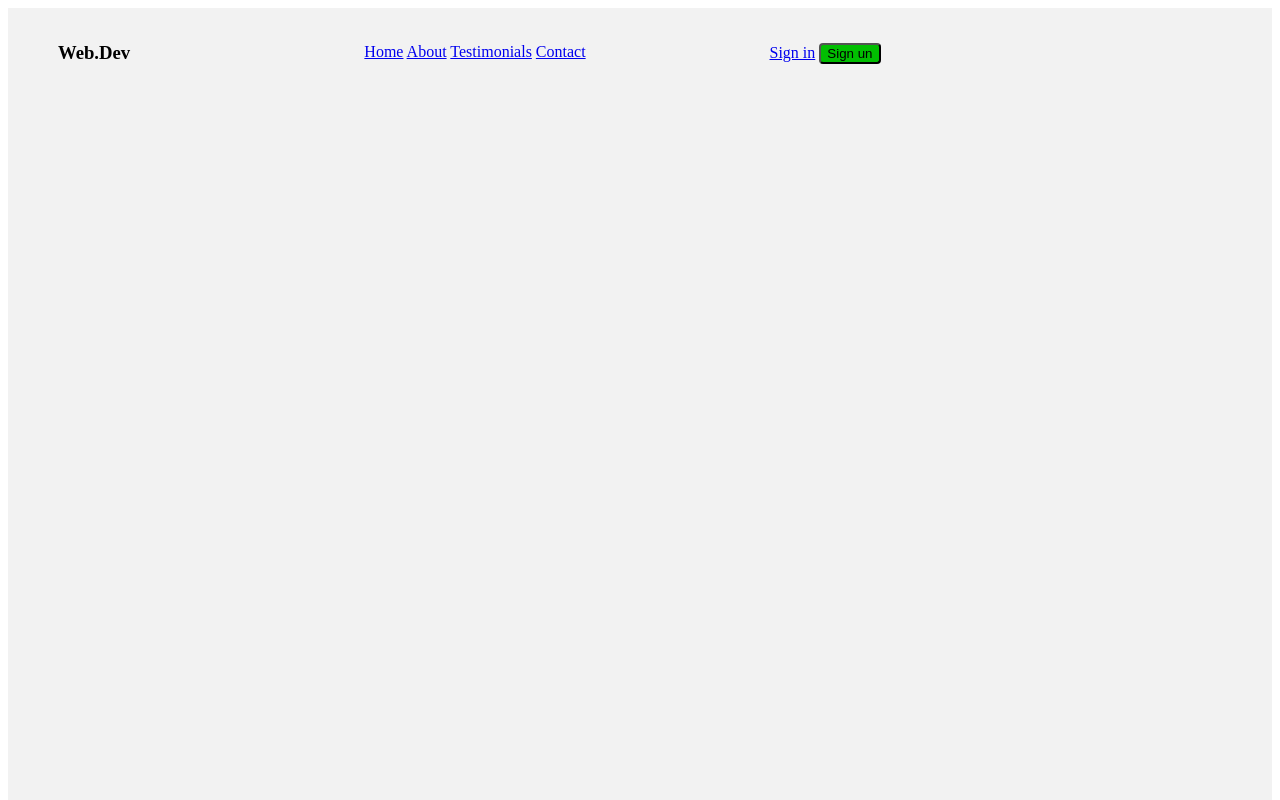
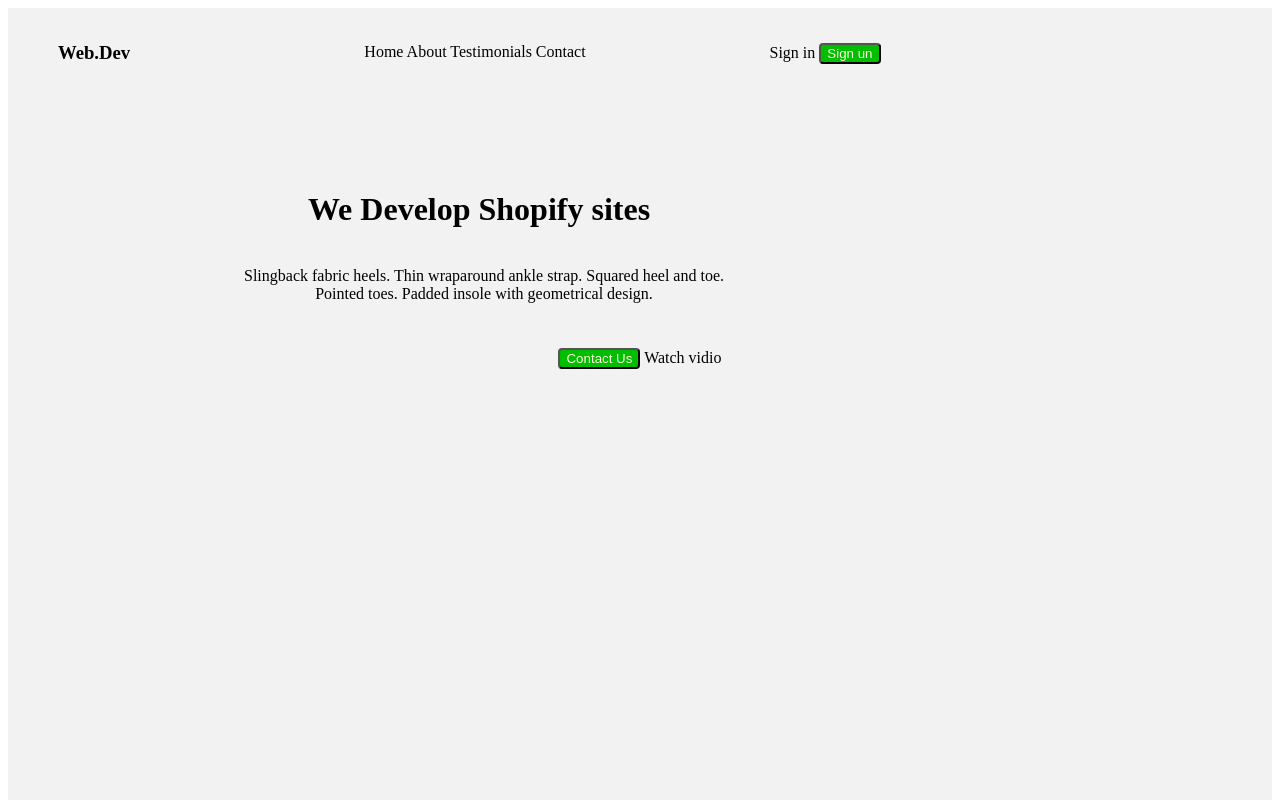
Before and after one commit to Niki88677685/verstka, a plain HTML site: page index.html in a window 1280 px wide. Shown: the top 800 px of the page. Drawn offline with Linux system fonts and the light colour scheme.

Commit message:
добавил разметку

```diff
--- a/css/style.css
+++ b/css/style.css
@@ -5,6 +5,13 @@
     margin-top: 34px;
     margin-left: 50px;
     width: 80px;
+}
+.text-color {
+    color: chartreuse;
+}
+.color {
+    text-decoration: none;
+    color: black;
 }
 .navigation {
     position: relative;
@@ -23,6 +30,25 @@
     margin-top: -18px;
 }
 .button {
+    color: cornsilk;
     border-radius: 4px;
     background-color: rgb(1, 190, 1);
 }
+.text {
+
+    margin-left: 60px;
+    margin-top: -738px;
+    text-align: center;
+    width: 822px;
+    height: 160px;
+}
+.text2 {
+    margin-top: -100px;
+    margin-left: 230px;
+    text-align: center;
+    width: 492px;
+    height: 81px;
+}
+.afte2 {
+    text-align: center;
+}
--- a/index.html
+++ b/index.html
@@ -8,20 +8,20 @@
     <link rel="stylesheet" href="css/style.css">
 </head>
 <body>
-
+<div>
     <div class="container">
   <heade class="header">
     <div class="logo">
       <h3 class="logo__text">Web.Dev</h3>
     </div>
     <div class="navigation">
-      <a href="#">Home</a>
-      <a href="#">About</a>
-      <a href="#">Testimonials</a>
-      <a href="#">Contact</a>
+      <a class="color" href="#">Home</a>
+      <a class="color" href="#">About</a>
+      <a class="color" href="#">Testimonials</a>
+      <a class="color" href="#">Contact</a>
 
       <div class="afte">
-        <a href="#">Sign in</a>
+        <a class="color" href="#">Sign in</a>
         <button class="button">Sign un</button>
         </div>
     </div>
@@ -33,7 +33,16 @@
     We Develop Shopify sites
   </h1>
 </div>
+<div class="text2">
+  <p>Slingback fabric heels. Thin wraparound ankle strap. Squared heel and toe. Pointed toes. Padded insole with geometrical design. </p>
+</div>
 
-
+<div class="afte2">
+<button class="button">
+    Contact Us
+</button>
+<a href="" class="color">Watch vidio</a>
+</div>
+</div>
 </body>
 </html>
```
